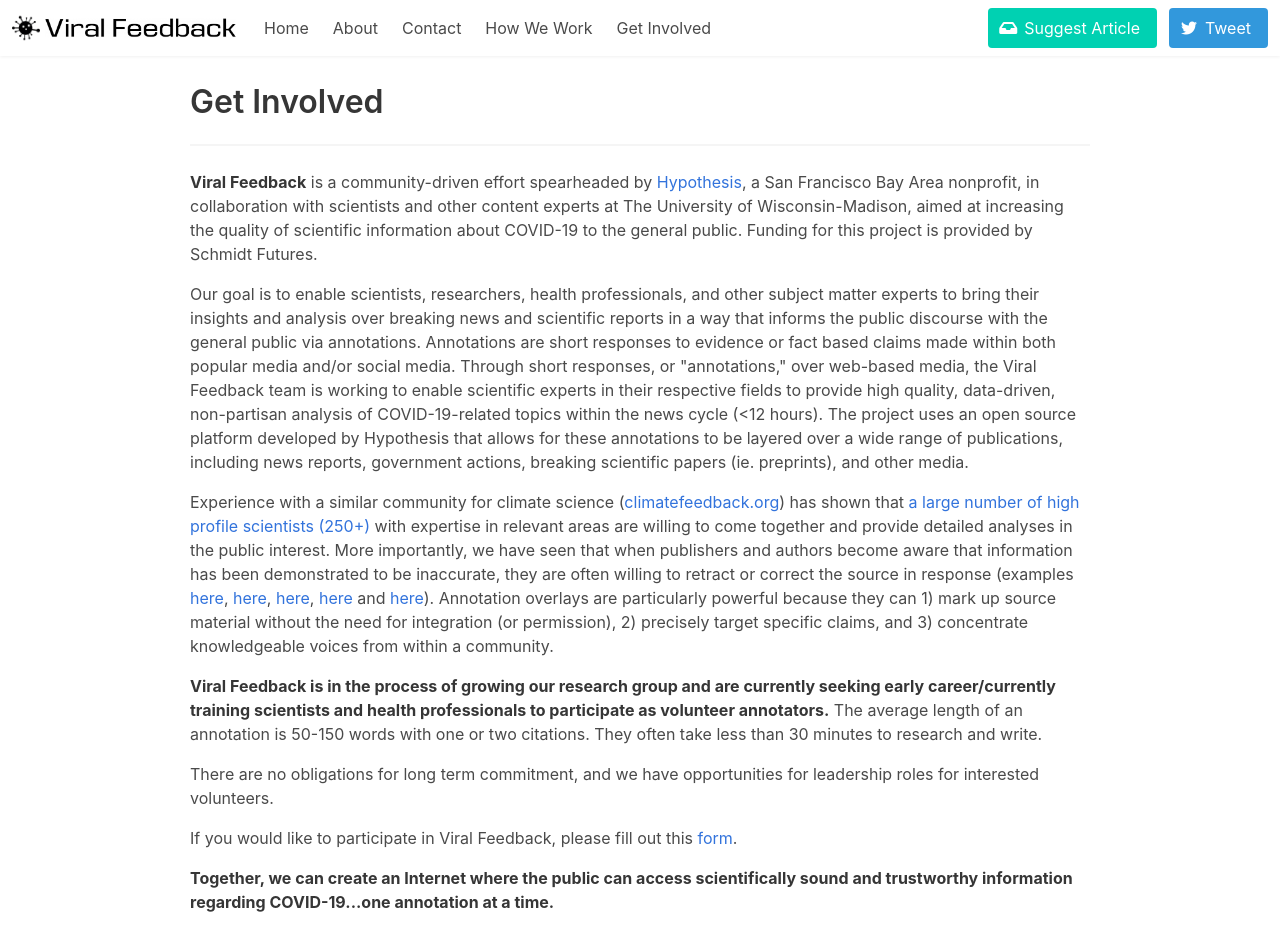
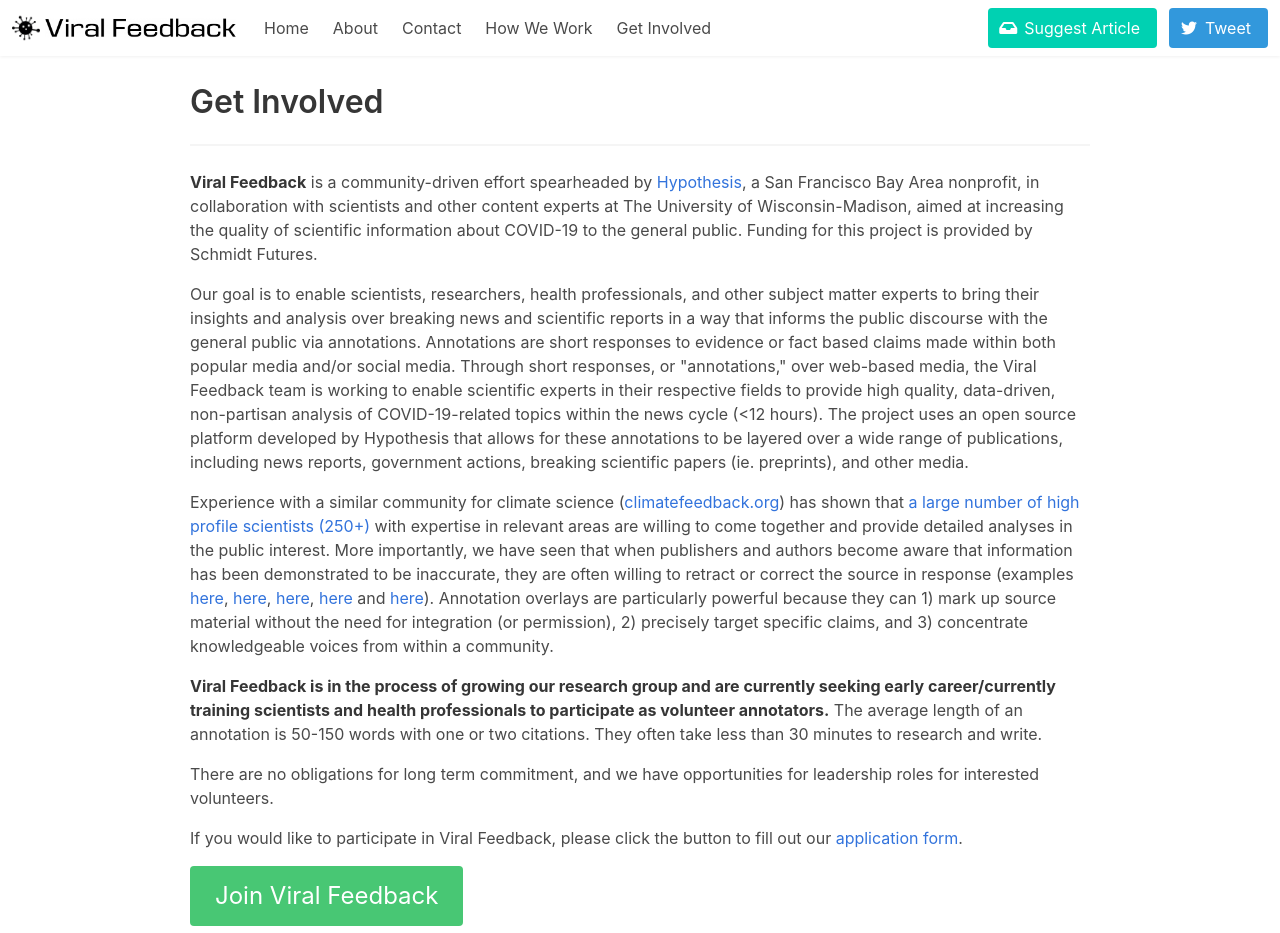
Before and after one commit to ViralFeedback/ViralFeedback, a Next.js app in the folder packages/web/: page /get-involved in a window 1280 px wide. Shown: the top 933 px of the page. Built offline with nearby package versions, Linux system fonts and the light colour scheme; no server answers.

Commit message:
Large button for application form

```diff
--- a/packages/web/pages/get-involved.tsx
+++ b/packages/web/pages/get-involved.tsx
@@ -127,14 +127,23 @@
                         </p>
                         <p>
                             If you would like to participate in Viral Feedback,
-                            please fill out this{' '}
+                            please click the button to fill out our{' '}
                             <a
                                 target="blank"
                                 href="https://docs.google.com/forms/d/e/1FAIpQLSecU3s31FI1njiywu1nudT-MXlYB68OtNHJ1GqnjVsgJVQdZw/viewform"
                             >
-                                form
+                                application form
                             </a>
                             .
+                        </p>
+                        <p>
+                            <a
+                                className="button is-large is-success   "
+                                target="blank"
+                                href="https://docs.google.com/forms/d/e/1FAIpQLSecU3s31FI1njiywu1nudT-MXlYB68OtNHJ1GqnjVsgJVQdZw/viewform"
+                            >
+                                Join Viral Feedback
+                            </a>
                         </p>
                         <p>
                             <strong>
```
